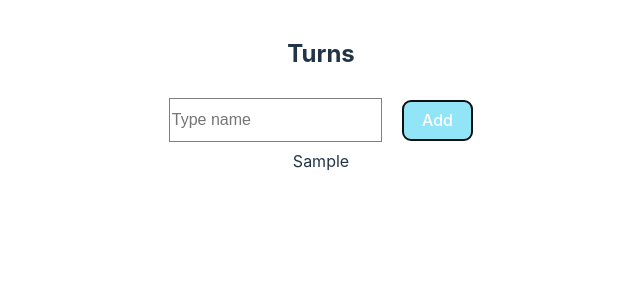
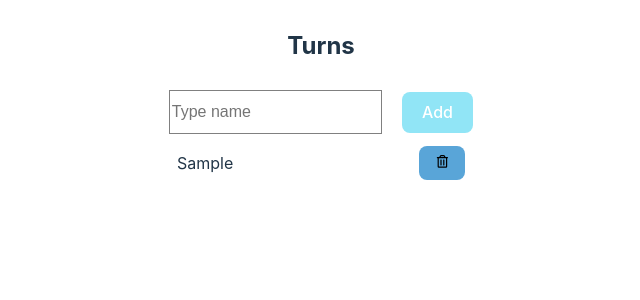
Before and after one commit to cheemurakami/react-chrome-extension, a React (Vite) app: page / in a window 1280 px wide. Both pictures are taken after typing "Sample" into the empty fields and a click on the button "Add". Shown: the top 300 px of the page, without its empty margins (319-959 px from the left). Built offline with nearby package versions, Linux system fonts and the light colour scheme.

Commit message:
add delete icon

```diff
--- a/package.json
+++ b/package.json
@@ -12,6 +12,7 @@
   "dependencies": {
     "react": "^18.2.0",
     "react-dom": "^18.2.0",
+    "react-icons": "^4.12.0",
     "styled-components": "^6.1.8"
   },
   "devDependencies": {
--- a/src/App.css
+++ b/src/App.css
@@ -1,7 +1,8 @@
 #root {
   max-width: 1280px;
+  min-width: 320px;
   margin: 0 auto;
-  padding: 1rem;
+  padding: 0.5rem;
   text-align: center;
 }
 
--- a/src/Names.tsx
+++ b/src/Names.tsx
@@ -1,5 +1,6 @@
 import React from 'react'
-
+import styled from "styled-components";
+import { FaRegTrashAlt } from "react-icons/fa";
 interface Props {
   nameList: string[]
 }
@@ -7,16 +8,46 @@ interface Props {
 const Names: React.FC<Props> = (props) => {
   const { nameList } = props
   return (
-    <>
+    <TurnContainer>
       {nameList.map((name) => {
         return (
           <>
-            <div key={name}>{name}</div>
+            <NameDiv key={name}>
+              <NameText>{name}</NameText>
+              <IconDiv>
+
+                <FaRegTrashAlt />
+              </IconDiv>
+            </NameDiv>
           </>
         )
       })}
-    </>
+    </TurnContainer>
   )
 }
 
+const TurnContainer = styled.div`
+`
+
+const NameDiv = styled.div`
+  align-items: center;
+  display: flex;
+  height: 36px;
+  justify-content: space-between;
+  margin: 4px 16px;
+`
+
+const NameText = styled.div`
+`
+
+const IconDiv = styled.button`
+  background-color: #59A5D8;
+  border-radius: 8px;
+  cursor: pointer;
+  font-size: 0.8em;
+
+  &:hover{
+    background-color: #386FA4;
+  }
+`
 export default Names
--- a/src/Turns.tsx
+++ b/src/Turns.tsx
@@ -37,7 +37,7 @@ align-items: center;
 display: flex;
 justify-content: center;
 
-@media (max-width: 600px) {
+@media (max-width: 300px) {
     flex-direction: column;
   }
 `
@@ -53,6 +53,10 @@ const Button = styled.button`
   color: white;
   margin-bottom: 8px;
   margin-top: 8px;
+
+  &:hover{
+    background-color: #84D2F6;
+  }
 `
 
 const Input = styled.input`
--- a/src/index.css
+++ b/src/index.css
@@ -45,13 +45,10 @@ button {
   cursor: pointer;
   transition: border-color 0.25s;
 }
-button:hover {
-  border-color: #646cff;
-}
-button:focus,
+/* button:focus,
 button:focus-visible {
   outline: 4px auto -webkit-focus-ring-color;
-}
+} */
 
 @media (prefers-color-scheme: light) {
   :root {
```
Also changed, not shown: 1 other file (tests, documents, lock files or other folders).
